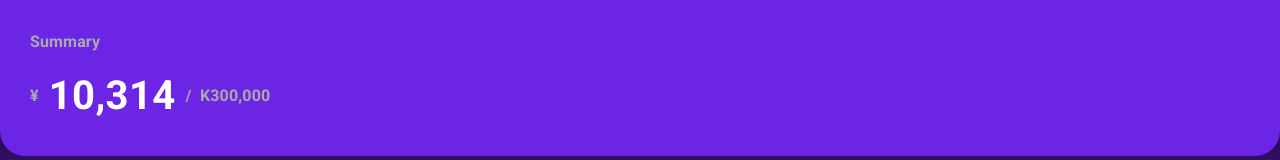
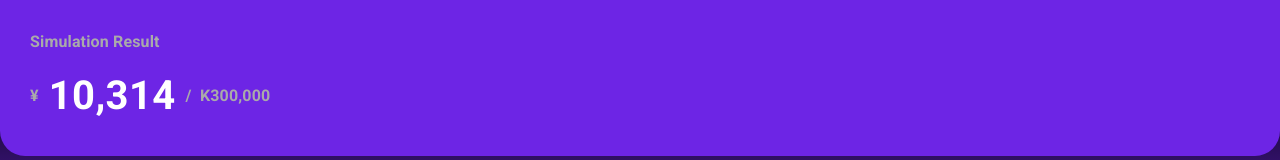
Before and after one commit to thuraucsy/yenzayweb_prod, a React (Vite) app: page / in a window 1280 px wide. Shown: the top 160 px of the page. Built offline with nearby package versions, Linux system fonts and the light colour scheme; no server answers.

Commit message:
- Summary to Simulation - Loading component moved to up

```diff
--- a/src/components/HomeItem.jsx
+++ b/src/components/HomeItem.jsx
@@ -30,6 +30,10 @@ export default function HomeItem() {
         data.Items = data.Items.filter(x => x.DayTime.indexOf(`${calendarValue.format("DD ")}`) > -1);
     }
 
+    if (isLoading) {
+        return <Box style={styles.error}>Loading...</Box>
+    }
+
     if (isError || !data || data.Items.length === 0) {
         return (
             <Box style={styles.error}>
@@ -38,13 +42,9 @@ export default function HomeItem() {
         );
     }
 
-    if (isLoading) {
-        return <Box style={styles.error}>Loading...</Box>
-    }
-
     return (
         <Box>
-            <Typography style={{ ...styles.text.label, ...styles.text.label.summaryCard }}>{data.Items[0].YearMonth}/{data.Items[0].DayTime}</Typography>
+            <Typography style={{ ...styles.text.label, ...styles.text.label.SimulationCard }}>{data.Items[0].YearMonth}/{data.Items[0].DayTime}</Typography>
             <Typography style={styles.text.label}>{data.Items[0].YearMonth}/{data.Items[0].DayTime.split(` `)[0]}</Typography>
 
             {
@@ -72,7 +72,7 @@ const styles = {
             top: 120,
             zIndex: 20,
             textAlign: "center",
-            summaryCard: {
+            SimulationCard: {
                 color: "#aaa",
                 position: "fixed",
                 top: 120,
--- a/src/components/SummaryCard.jsx
+++ b/src/components/SimulationCard.jsx
@@ -1,6 +1,6 @@
 import { Typography, Box } from "@mui/material";
 
-export default function SummaryCard() {
+export default function SimulationCard() {
     return (
         <Box style={styles.banner} sx={{
             display: "flex",
@@ -8,7 +8,7 @@ export default function SummaryCard() {
             justifyContent: "space-between",
         }}>
             <Box>
-                <Typography style={styles.text.label}>Summary</Typography>
+                <Typography style={styles.text.label}>Simulation Result</Typography>
                 <Box style={styles.balance} sx={{
                     display: "flex",
                     flexDirection: "row",
--- a/src/pages/Home.jsx
+++ b/src/pages/Home.jsx
@@ -1,6 +1,6 @@
 import { Box } from "@mui/material";
 
-import SummaryCard from "../components/SummaryCard";
+import SimulationCard from "../components/SimulationCard";
 import ActionButton from "../components/ActionButton";
 import HomeItem from "../components/HomeItem";
 
@@ -9,7 +9,7 @@ export default function Home() {
 	return (
 		<Box style={styles.container}>
 			<Box style={styles.background} />
-			<SummaryCard />
+			<SimulationCard />
 			<Box>
 				<ActionButton />
 			</Box>
```
